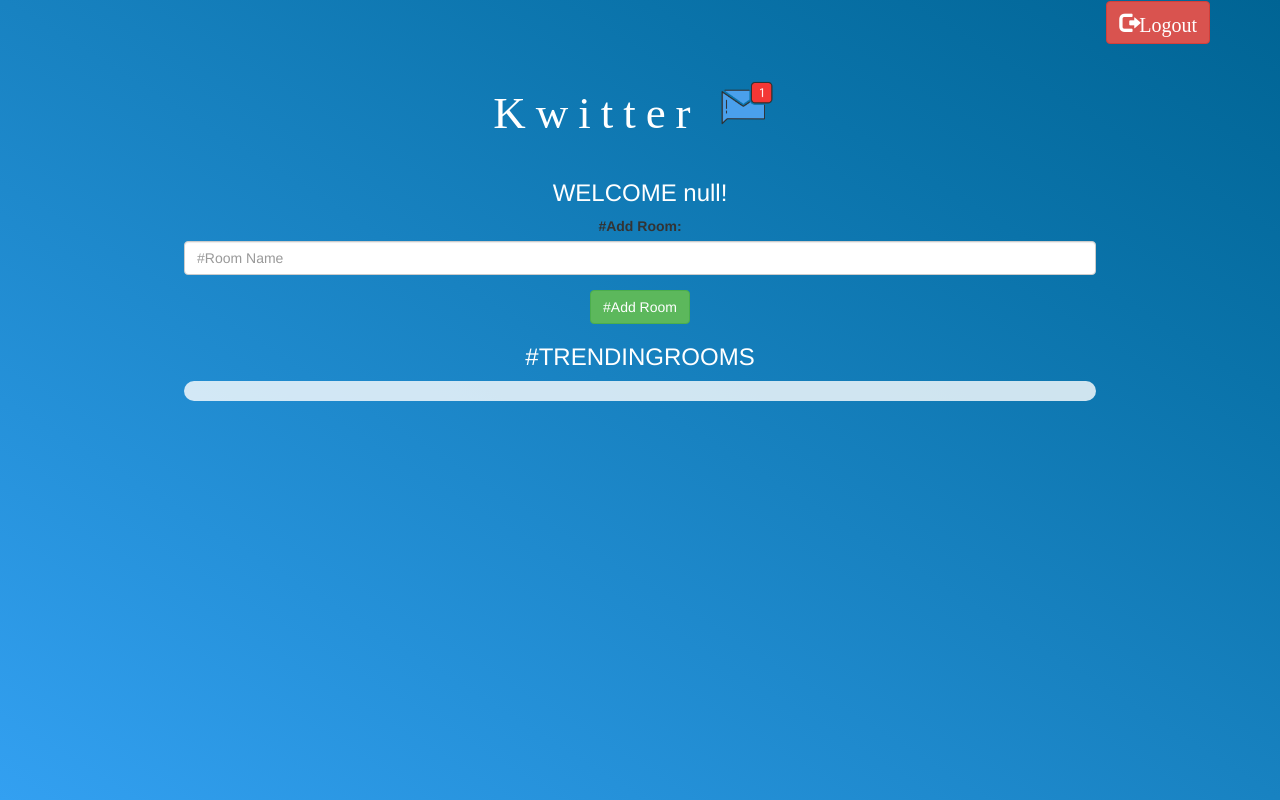
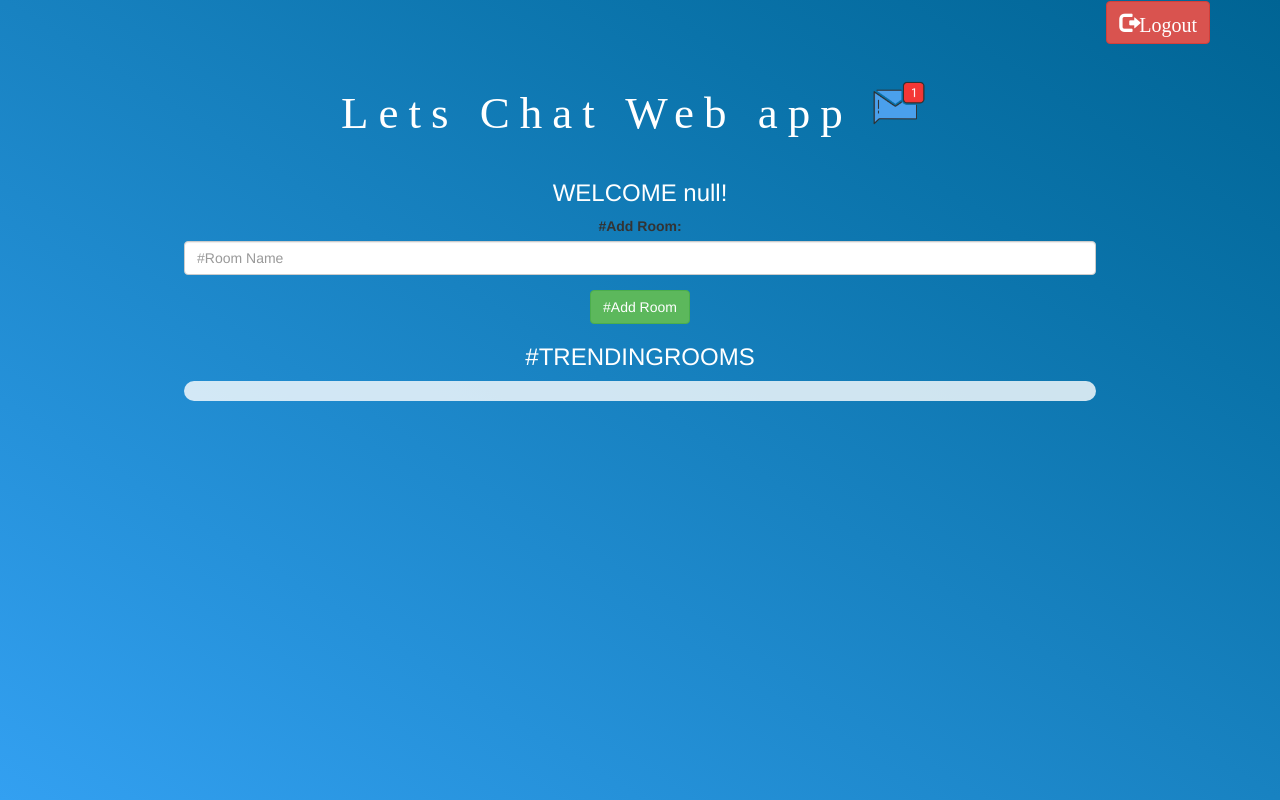
Before and after one commit to Niravro11/KWITTER-WEBAPP---PART-2, a plain HTML site: page kwitter_room.html in a window 1280 px wide. Drawn offline with nearby package versions, Linux system fonts and the light colour scheme; no server answers; a web font is replaced by a local one.

Commit message:
Add files via upload

```diff
--- a/kwitter_room.html
+++ b/kwitter_room.html
@@ -1,7 +1,7 @@
 <!DOCTYPE html>
 <html>
 <head>
-	<title>Kwitter Room Page</title>
+	<title>Lets Chat Web app</title>
 <script src="https://www.gstatic.com/firebasejs/7.6.2/firebase-app.js"></script>
 <script src="https://www.gstatic.com/firebasejs/7.6.2/firebase-firestore.js"></script>
 <script src="https://www.gstatic.com/firebasejs/live/3.1/firebase.js"></script>
@@ -24,7 +24,7 @@
 
 	<center>
 		<h1  class="header">
-			Kwitter
+			Lets Chat Web app
 			<sup>
 				<img src="m2.png">
 			</sup>
```
Also changed, not shown: index.html (+2 -2 lines), kwitter_page.html (+2 -2 lines), kwitter_page.js (indentation only).
